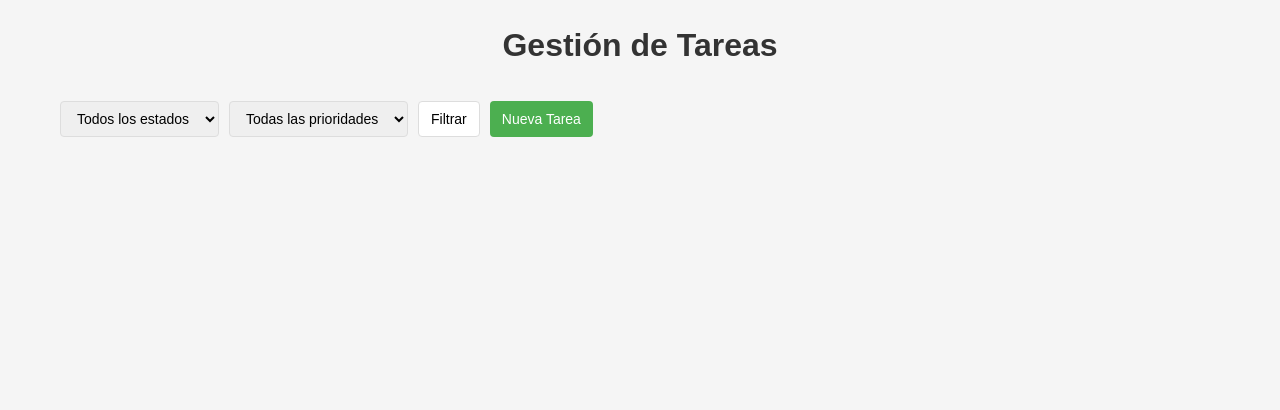
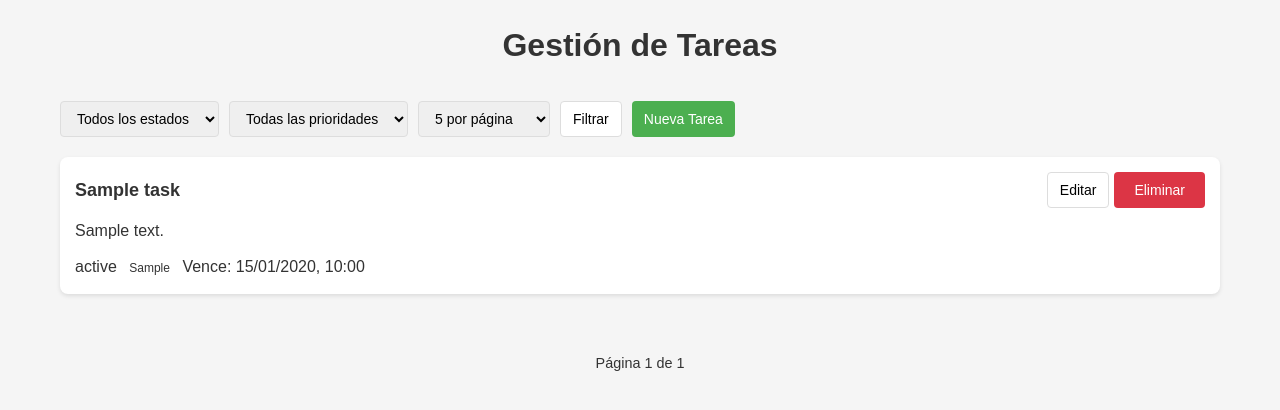
Before and after one commit to HurshelDeSouza/Test_Python, a FastAPI app: page / in a window 1280 px wide. Shown: the top 410 px of the page. Run offline with FastAPI, Linux system fonts and the light colour scheme; tables that the repository leaves empty hold one stand-in row (values such as "Sample post"); data that the repository does not hold is empty.

Commit message:
add pagination to the main view;

```diff
--- a/app/main.py
+++ b/app/main.py
@@ -26,18 +26,69 @@
     return templates.TemplateResponse("index.html", {"request": request})
 
 # API endpoints
-@app.get("/api/tasks", response_model=List[Task])
+@app.get("/api/tasks")
 async def get_tasks(
     estado: Optional[str] = Query(None, enum=["pendiente", "en_progreso", "completada"]),
     prioridad: Optional[str] = Query(None, enum=["baja", "media", "alta"]),
+    page: int = Query(1, ge=1),
+    per_page: int = Query(5, ge=1, le=100),
     db: Session = Depends(get_db)
 ):
-    query = db.query(TaskModel)
-    if estado:
-        query = query.filter(TaskModel.estado == estado)
-    if prioridad:
-        query = query.filter(TaskModel.prioridad == prioridad)
-    return query.all()
+    try:
+        # Consulta base
+        query = db.query(TaskModel)
+
+        # Aplicar filtros
+        if estado:
+            query = query.filter(TaskModel.estado == estado)
+        if prioridad:
+            query = query.filter(TaskModel.prioridad == prioridad)
+
+        # Calcular paginación
+        total_items = query.count()
+        total_pages = max((total_items + per_page - 1) // per_page, 1)
+
+        # Asegurar que page está en rango válido
+        page = min(max(1, page), total_pages)
+
+        # Obtener tareas para la página actual
+        tasks = query.order_by(TaskModel.fecha_creacion.desc())\
+                    .offset((page - 1) * per_page)\
+                    .limit(per_page)\
+                    .all()
+
+        # Convertir modelos a diccionarios
+        tasks_list = []
+        for task in tasks:
+            tasks_list.append({
+                "id": task.id,
+                "titulo": task.titulo,
+                "descripcion": task.descripcion,
+                "estado": task.estado,
+                "prioridad": task.prioridad,
+                "fecha_creacion": task.fecha_creacion.isoformat() if task.fecha_creacion else None,
+                "fecha_vencimiento": task.fecha_vencimiento.isoformat() if task.fecha_vencimiento else None
+            })
+
+        # Retornar respuesta estructurada
+        return {
+            "items": tasks_list,
+            "pagination": {
+                "total_items": total_items,
+                "total_pages": total_pages,
+                "current_page": page,
+                "per_page": per_page,
+                "has_next": page < total_pages,
+                "has_prev": page > 1
+            }
+        }
+
+    except Exception as e:
+        print(f"Error en get_tasks: {str(e)}")  # Debug
+        raise HTTPException(
+            status_code=500,
+            detail=f"Error al cargar las tareas: {str(e)}"
+        )
 
 @app.get("/api/tasks/{task_id}", response_model=Task)
 async def get_task(task_id: int, db: Session = Depends(get_db)):
--- /dev/null
+++ b/app/static/css/pagination.css
@@ -0,0 +1,35 @@
+/* Paginación */
+.pagination {
+    display: flex;
+    justify-content: center;
+    align-items: center;
+    gap: 1rem;
+    margin-top: 2rem;
+    padding: 1rem;
+}
+
+.pagination-btn {
+    padding: 0.5rem 1rem;
+    border: 1px solid var(--primary-color);
+    background-color: white;
+    color: var(--primary-color);
+    border-radius: 4px;
+    cursor: pointer;
+    transition: all 0.3s ease;
+}
+
+.pagination-btn:hover {
+    background-color: var(--primary-color);
+    color: white;
+}
+
+.pagination-info {
+    color: var(--text-color);
+    font-size: 0.9rem;
+}
+
+/* Grid de tareas */
+.tasks-grid {
+    display: grid;
+    gap: 1rem;
+}
--- a/app/static/js/main.js
+++ b/app/static/js/main.js
@@ -1,5 +1,44 @@
-// URLs de la API
+// Configuración global
 const API_URL = '/api/tasks';
+let itemsPerPage = 5;
+let currentPage = 1;
+
+// Función global de paginación
+window.loadNextPage = function(page) {
+    currentPage = page;
+    loadTasks(page);
+};
+
+// Variables para almacenar funciones
+let loadTasksInternalFunction;
+let showNewTaskModalFunction;
+let hideModalFunction;
+
+// Función global para cargar tareas
+window.loadTasks = function(page = 1) {
+    if (loadTasksInternalFunction) {
+        return loadTasksInternalFunction(page);
+    } else {
+        console.log('Esperando a que se inicialice loadTasksInternal...');
+    }
+};
+
+// Funciones globales de UI
+window.showNewTaskModal = function() {
+    if (showNewTaskModalFunction) {
+        showNewTaskModalFunction();
+    } else {
+        console.log('Esperando a que se inicialice showNewTaskModal...');
+    }
+};
+
+window.hideModal = function() {
+    if (hideModalFunction) {
+        hideModalFunction();
+    } else {
+        console.log('Esperando a que se inicialice hideModal...');
+    }
+};
 
 document.addEventListener('DOMContentLoaded', function() {
     // Elementos del DOM
@@ -12,16 +51,28 @@
     const filterBtn = document.getElementById('filter-btn');
     const statusFilter = document.getElementById('status-filter');
     const priorityFilter = document.getElementById('priority-filter');
+    const itemsPerPageSelect = document.getElementById('items-per-page');
     const confirmYesBtn = document.getElementById('confirm-yes');
     const confirmNoBtn = document.getElementById('confirm-no');
 
     let taskToDelete = null;
 
+    // Establecer el valor inicial del selector de elementos por página
+    if (itemsPerPageSelect) itemsPerPageSelect.value = itemsPerPage.toString();
+
+    // Iniciar con la primera página
+    loadTasks(1);
+
     // Event Listeners
     if (newTaskBtn) newTaskBtn.addEventListener('click', showNewTaskModal);
     if (closeModal) closeModal.addEventListener('click', hideModal);
     if (taskForm) taskForm.addEventListener('submit', handleTaskSubmit);
-    if (filterBtn) filterBtn.addEventListener('click', loadTasks);
+    if (filterBtn) filterBtn.addEventListener('click', () => loadTasksInternalFunction(currentPage));
+    if (itemsPerPageSelect) itemsPerPageSelect.addEventListener('change', function() {
+        itemsPerPage = parseInt(this.value);
+        currentPage = 1; // Reiniciar a la primera página cuando cambia el número de elementos
+        loadTasksInternalFunction(currentPage);
+    });
 
     // Event Listeners para el modal de confirmación
     if (confirmYesBtn) {
@@ -52,37 +103,92 @@
     // Cargar tareas inicialmente
     loadTasks();
 
+    // Hacer las funciones necesarias accesibles globalmente
+    window.loadNextPage = function(page) {
+        currentPage = page;
+        loadTasks(page);
+    };
+
+    window.showEditTaskModal = async function(taskId) {
+        try {
+            const response = await fetch(`${API_URL}/${taskId}`);
+            if (!response.ok) throw new Error('Error al obtener la tarea');
+            const task = await response.json();
+
+            document.getElementById('task-id').value = task.id;
+            document.getElementById('titulo').value = task.titulo;
+            document.getElementById('descripcion').value = task.descripcion;
+            document.getElementById('estado').value = task.estado;
+            document.getElementById('prioridad').value = task.prioridad;
+
+            if (task.fecha_vencimiento) {
+                const fecha = new Date(task.fecha_vencimiento);
+                const formatoFecha = fecha.toISOString().slice(0, 16);
+                document.getElementById('fecha_vencimiento').value = formatoFecha;
+            } else {
+                document.getElementById('fecha_vencimiento').value = '';
+            }
+
+            document.getElementById('modal-title').textContent = 'Editar Tarea';
+            taskModal.style.display = 'block';
+        } catch (error) {
+            console.error('Error:', error);
+            showError('Error al cargar la tarea');
+        }
+    };
+
+    window.showDeleteConfirmation = function(taskId) {
+        taskToDelete = taskId;
+        document.getElementById('confirm-message').textContent = '¿Está seguro de que desea eliminar esta tarea?';
+        confirmModal.style.display = 'block';
+    };
+
     // Funciones principales
-    async function loadTasks() {
+    loadTasksInternalFunction = async function(page = 1) {
         try {
             const estado = statusFilter.value;
             const prioridad = priorityFilter.value;
-            let url = API_URL;
 
-            // Agregar parámetros de filtro si existen
+            // Agregar parámetros de filtro y paginación
             const params = new URLSearchParams();
             if (estado) params.append('estado', estado);
             if (prioridad) params.append('prioridad', prioridad);
-            if (params.toString()) url += '?' + params.toString();
+            params.append('page', page);
+            params.append('per_page', itemsPerPage);
+
+            const url = `${API_URL}?${params.toString()}`;
+            console.log('Requesting URL:', url); // Debug
 
             const response = await fetch(url);
-            if (!response.ok) throw new Error('Error al cargar las tareas');
+            if (!response.ok) {
+                const errorData = await response.json();
+                throw new Error(errorData.detail || 'Error al cargar las tareas');
+            }
 
-            const tasks = await response.json();
-            renderTasks(tasks);
+            const data = await response.json();
+            console.log('Response data:', data); // Debug
+
+            if (!data || !data.items || !data.pagination) {
+                throw new Error('Formato de respuesta inválido');
+            }
+
+            currentPage = page;
+            renderTasks(data);
         } catch (error) {
-            console.error('Error:', error);
-            showError('Error al cargar las tareas');
+            console.error('Error detallado:', error);
+            showError(error.message || 'Error al cargar las tareas');
         }
     }
 
-    function renderTasks(tasks) {
+    function renderTasks(data) {
+        const { items: tasks, pagination } = data;
+
         if (!Array.isArray(tasks) || tasks.length === 0) {
             taskContainer.innerHTML = '<p class="no-tasks">No hay tareas que mostrar</p>';
             return;
         }
 
-        taskContainer.innerHTML = tasks.map(task => `
+        let tasksHtml = tasks.map(task => `
             <div class="task-card">
                 <div class="task-header">
                     <h3 class="task-title">${task.titulo}</h3>
@@ -101,6 +207,21 @@
                 </div>
             </div>
         `).join('');
+
+        taskContainer.innerHTML = `
+            <div class="tasks-grid">
+                ${tasksHtml}
+            </div>
+            <div class="pagination">
+                ${pagination.current_page > 1 ?
+                    `<button onclick="window.loadNextPage(${pagination.current_page - 1})" class="pagination-btn">&laquo; Anterior</button>`
+                    : ''}
+                <span class="pagination-info">Página ${pagination.current_page} de ${pagination.total_pages}</span>
+                ${pagination.has_next ?
+                    `<button onclick="window.loadNextPage(${pagination.current_page + 1})" class="pagination-btn">Siguiente &raquo;</button>`
+                    : ''}
+            </div>
+        `;
     }
 
     async function handleTaskSubmit(e) {
@@ -171,7 +292,7 @@
     }
 
     // Funciones de UI
-    function showNewTaskModal() {
+    showNewTaskModalFunction = function() {
         taskForm.reset();
         document.getElementById('task-id').value = '';
         document.getElementById('modal-title').textContent = 'Nueva Tarea';
@@ -225,7 +346,7 @@
         }
     }
 
-    function hideModal() {
+    hideModalFunction = function() {
         taskModal.style.display = 'none';
         taskForm.reset();
     }
--- a/app/templates/index.html
+++ b/app/templates/index.html
@@ -5,6 +5,7 @@
     <meta name="viewport" content="width=device-width, initial-scale=1.0">
     <title>Sistema de Gestión de Tareas</title>
     <link rel="stylesheet" href="{{ url_for('static', path='/css/styles.css') }}">
+    <link rel="stylesheet" href="{{ url_for('static', path='/css/pagination.css') }}">
 </head>
 <body>
     <div class="container">
@@ -24,6 +25,13 @@
                 <option value="baja">Baja</option>
                 <option value="media">Media</option>
                 <option value="alta">Alta</option>
+            </select>
+
+            <select id="items-per-page">
+                <option value="5">5 por página</option>
+                <option value="10">10 por página</option>
+                <option value="15">15 por página</option>
+                <option value="20">20 por página</option>
             </select>
 
             <button id="filter-btn">Filtrar</button>
```
Also changed, not shown: app/schemas/task.py (+5 -5 lines), requirements.txt (+9 -9 lines).
